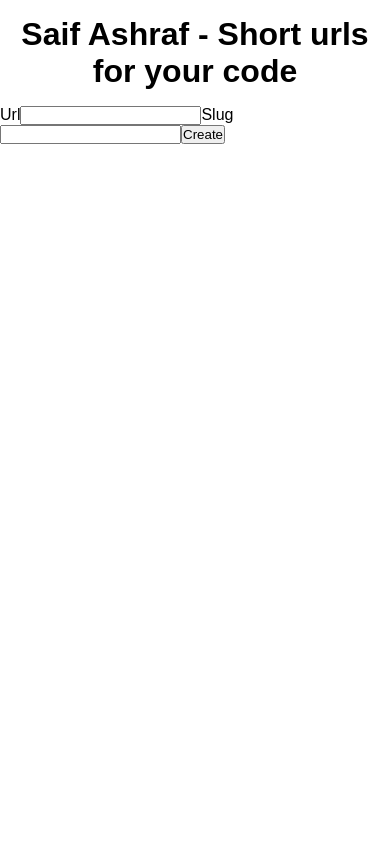
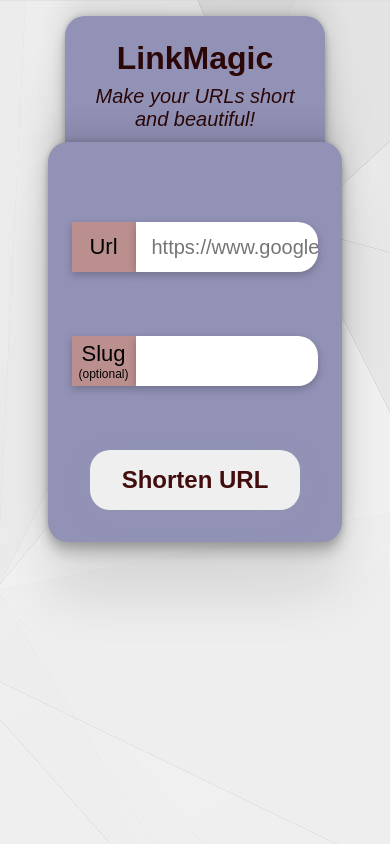
Before and after one commit to SaifAshrafHelmy/LinkMagic-Url-Shortener, a website: page public/index.html in a window 390 px wide. Drawn offline with nearby package versions, Linux system fonts and the light colour scheme; a web font is replaced by a local one.

Commit message:
added styling

```diff
--- a/public/app.js
+++ b/public/app.js
@@ -42,6 +42,19 @@ const app = Vue.createApp({
 app.mount('#app');
 
 
+function copyToClipboard(theButton) {
+  // Get the text field
+  let copyText = document.getElementById("theLink");
+
+  // Select the text field
+
+   // Copy the text inside the text field
+  navigator.clipboard.writeText(copyText.href);
+
+  theButton.innerHTML ="Link Copied!"
+}
+
+
 // const vue = Vue.createApp({
 //   data(){
 //     return {
--- a/public/index.html
+++ b/public/index.html
@@ -2,45 +2,61 @@
 <html lang="en">
 
 <head>
-  <meta charset="UTF-8">
-  <meta name="viewport" content="width=device-width, initial-scale=1.0">
+  <meta charset="UTF-8" />
+  <meta name="viewport" content="width=device-width, initial-scale=1.0" />
   <!-- <meta http-equiv="Content-Security-Policy" content="default-src *; style-src 'self' 'unsafe-inline'; script-src 'self' 'unsafe-inline' 'unsafe-eval' http://cdnjs.cloudflare.com "> -->
   <!-- <meta http-equiv="Content-Security-Policy" content="default-src *; style-src 'self' 'unsafe-inline'; script-src 'self' 'unsafe-inline' 'unsafe-eval' http://cdnjs.cloudflare.com; script-src-elem 'self' 'unsafe-inline' 'unsafe-eval' http://cdnjs.cloudflare.com "> -->
 
-
   <title>Saif Ashraf - Url Shortener</title>
-  <link rel="stylesheet" href="styles.css">
+  <link rel="preconnect" href="https://fonts.googleapis.com" />
+  <link rel="preconnect" href="https://fonts.gstatic.com" crossorigin />
+  <link href="https://fonts.googleapis.com/css2?family=Inclusive+Sans:ital@1&display=swap" rel="stylesheet" />
+  <link rel="stylesheet" href="styles.css" />
 </head>
 
-<body >
+<body>
   <div class="background"></div>
 
   <header>
-    <h1>Saif Ashraf - Short urls for your code</h1>
+    <h1 class="logo">LinkMagic</h1>
+    <h1 class="phrase">Make your URLs short and beautiful!</h1>
   </header>
 
-  <main id="app" >
+  <main id="app">
+    <form @submit.prevent="createUrl()" class="formArea">
 
-    <form @submit.prevent="createUrl()">
-      <label for="url">Url</label>
-      <input v-model="url" name="url" id="url" type="url">
-      <label for="slug">Slug</label>
-      <input v-model="slug" name="slug" id="slug">
-      <button type="submit">Create</button>
+      <div class="field">
+        <div class="labelContainer">
+          <label for="url">Url</label>
+        </div>
+        <input v-model="url" name="url" id="url" type="url" placeholder="https://www.google.com" />
+      </div>
+
+      <div class="field">
+        <div class="labelContainer">
+          <label for="slug">Slug <span>(optional)</span></label>
+        </div>
+        <input v-model="slug" name="slug" id="slug" />
+      </div>
+      <button type="submit">Shorten URL</button>
     </form>
 
+    <!-- whatever the api gives back, show it below the form -->
+    <div class="result"  v-if="created">
+      <div class="field fieldShowLink">
+        <div class="labelContainer">
+          <label for="url">Short Link</label>
+        </div>
+        <div class="linkContainer">
+          <a v-bind:href="newLink" target="_blank" id="theLink"> {{newLink}}</a>
+        </div>
+      </div>
 
-    <!-- whatever the api gives back, show it below the form -->
-    <pre v-if="created">
-        <a v-bind:href="newLink" target="_blank"> Go to page</a>
 
-      <p>{{ created }}</p>
-      <p></p>
-      <p></p>
-    </pre>
 
+      <button onclick="copyToClipboard(this)">Copy To Clipboard</button>
+    </div>
   </main>
-
 </body>
 
 <!-- <script src="https://cdnjs.cloudflare.com/ajax/libs/vue/3.3.4/vue.cjs.js" integrity="sha512-Om0T2d9tl4H2ShSsEkWjJeQOlXGJg4OZvXKZw075refp2RNZ1avQDbqd6WhwGbWhqpcn2oPmExCEa/lSLzZaJw==" crossorigin="anonymous" referrerpolicy="no-referrer"></script> -->
@@ -48,4 +64,5 @@
 <!-- <script src="/path/to/vue.js"></script> -->
 
 <script src="app.js"></script>
+
 </html>
--- a/public/styles.css
+++ b/public/styles.css
@@ -1,14 +1,302 @@
 * {
   box-sizing: border-box;
   margin: 0;
+
   padding: 0;
+
 }
 
 body {
   font-family: sans-serif;
+
+  display: flex;
+  justify-content: center;
+  align-items: center;
+  flex-direction: column;
+
+
+  margin: 2rem;
+  margin-top: 1rem;
+  /* background: silver; */
+  background-image: url("1407.jpg");
+
+
+  font-family: 'Inclusive Sans', sans-serif;
 }
 
-header h1 {
+header {
+  width: 80%;
+  max-width: 600px;
+  text-align: center;
+
+
+  background-color: rgb(146, 146, 183);
+  padding: 1rem;
+  box-shadow: rgba(0, 0, 0, 0.1) 0px 54px 55px, rgba(0, 0, 0, 0.12) 0px -12px 30px, rgba(0, 0, 0, 0.12) 0px 4px 6px, rgba(0, 0, 0, 0.17) 0px 12px 13px, rgba(0, 0, 0, 0.09) 0px -3px 5px;
+  /* border-radius-: 20px; */
+  border-start-end-radius: 20px;
+  border-start-start-radius: 20px;
+  margin-bottom: -5px;
+
+  /* margin-bottom: 2rem; */
+  color: rgb(43, 7, 7);
+
+}
+header h1{
+  font-size: 28px;
+  font-weight: 100;
+}
+header h1.logo{
+  font-size: 32px;
+  font-weight: bold;
+  margin: 0.5rem;
+}
+header h1.phrase{
+  font-style: italic;
+}
+
+#app {
+  width: 100%;
+  display: flex;
+  justify-content: center;
+  align-items: center;
+  flex-direction: column;
+
+}
+
+.formArea {
+  display: flex;
+  justify-content: center;
+  align-items: center;
+  flex-direction: column;
+
+
+  background-color: white;
+  width: 90%;
+  max-width: 700px;
+
+  padding-inline: 1rem;
+  padding-block: 2rem;
+  background-color: rgb(146, 146, 183);
+
+  font-size: 22px;
+
+  box-shadow: rgba(0, 0, 0, 0.1) 0px 54px 55px, rgba(0, 0, 0, 0.12) 0px -12px 30px, rgba(0, 0, 0, 0.12) 0px 4px 6px, rgba(0, 0, 0, 0.17) 0px 12px 13px, rgba(0, 0, 0, 0.09) 0px -3px 5px;
+  border-radius: 20px;
+  padding-top: 3rem;
+
+}
+
+.field {
+  width: 80%;
   margin: 1rem;
+  /* background-color: rgb(176, 155, 155); */
+  display: flex;
+  justify-content: center;
+  align-items: center;
+  height: 60px;
+  margin-block: 2rem;
+
+
+}
+
+
+.labelContainer {
+  background-color: rosybrown;
+  width: 20%;
+  /* padding-block: 1rem; */
+  border: none;
+  height: 100%;
   text-align: center;
+  display: flex;
+  justify-content: center;
+  align-items: center;
+  padding-inline: 2rem;
+
+  box-shadow: rgba(0, 0, 0, 0.24) 0px 3px 8px;
+
+
 }
+
+.labelContainer label {
+  padding: 0;
+  margin: 0;
+}
+
+.field input {
+  height: 100%;
+  width: 70%;
+  padding-block: 1rem;
+  border: none;
+  border-end-end-radius: 20px;
+  border-start-end-radius: 20px;
+  padding-inline-start: 1rem;
+
+  box-shadow: rgba(0, 0, 0, 0.24) 0px 3px 8px;
+  font-size: 20px;
+
+  outline: none;
+
+
+
+}
+label span{
+  font-size: 12px;
+  display: block;
+}
+
+
+
+.formArea button{
+  width: 80%;
+  margin-top: 2rem;
+  padding: 1rem;
+  border-radius: 20px;
+  border: none;
+font-size: 24px;
+font-weight: bold;
+color: rgb(66, 13, 13);
+
+  box-shadow: rgba(149, 157, 165, 0.2) 0px 8px 24px;
+}
+
+.formArea button:hover{
+  cursor: pointer;
+  scale: 1.02;
+}
+
+
+
+/* Result Part */
+
+.result{
+  display: flex;
+  justify-content: center;
+  align-items: center;
+  flex-direction: column;
+  text-align: center;
+  margin-top: 0rem;
+  padding: 0.5rem;
+  width: 80%;
+  max-width: 600px;
+  background-color: rgba(146, 146, 183, 0.5);
+  border: none;
+  /* border-radius-: 20px; */
+  border-end-start-radius: 20px;
+  border-end-end-radius: 20px;
+}
+
+.result .fieldShowLink{
+  margin: 0.25rem;
+}
+
+.fieldShowLink .linkContainer{
+  height: 100%;
+  width: 70%;
+  padding-block: 1rem;
+  border: none;
+  border-end-end-radius: 20px;
+  border-start-end-radius: 20px;
+  padding-inline-start: 1rem;
+
+  box-shadow: rgba(0, 0, 0, 0.24) 0px 3px 8px;
+  font-size: 20px;
+
+  outline: none;
+
+
+}
+
+.linkContainer a{
+  text-decoration: none;
+  color: #002aff;
+  word-break: break-all;
+  font-size: 16px;
+
+
+
+}
+.linkContainer a:hover{
+  cursor: pointer;
+  text-decoration: underline;
+}
+
+a:visited {
+  color: #041466;
+}
+
+.result button{
+  margin: 0.25rem;
+
+  background-color: rgba(51, 51, 51, 0.25);
+  border-radius: 8px;
+  border-width: 0;
+  color: #333333;
+  cursor: pointer;
+  display: inline-block;
+  font-family: "Haas Grot Text R Web", "Helvetica Neue", Helvetica, Arial, sans-serif;
+  font-size: 14px;
+  font-weight: 500;
+  line-height: 20px;
+  list-style: none;
+  padding: 10px 12px;
+  text-align: center;
+  transition: all 200ms;
+  vertical-align: baseline;
+  white-space: nowrap;
+  user-select: none;
+  -webkit-user-select: none;
+  touch-action: manipulation;
+
+}
+.result button:hover{
+  scale: 1.02;
+}
+
+
+
+
+/* Media Queries */
+@media only screen and (max-width: 700px) {
+
+
+  header h1{
+    font-size: 20px;
+    font-weight: 100;
+  }
+  header h1.logo{
+    font-size: 32px;
+    font-weight: bold;
+    margin: 0.5rem;
+  }
+
+  .formArea .field {
+    height: 50px;
+  }
+  .formArea .field {
+    width: 100%;
+  }
+}
+
+/*
+
+.labelContainer{
+  width: 80%;
+  display: inline;
+}
+.formArea .field label{
+  background-color: green;
+  padding: 1rem;
+}
+
+.formArea .field input{
+  width: 80%;
+  padding: 0.25rem;
+}
+
+.formArea button{
+  width: 60%;
+  margin-top: 2rem;
+  padding: 1rem;
+
+} */
```
Also changed, not shown: public/1407.jpg (added).
